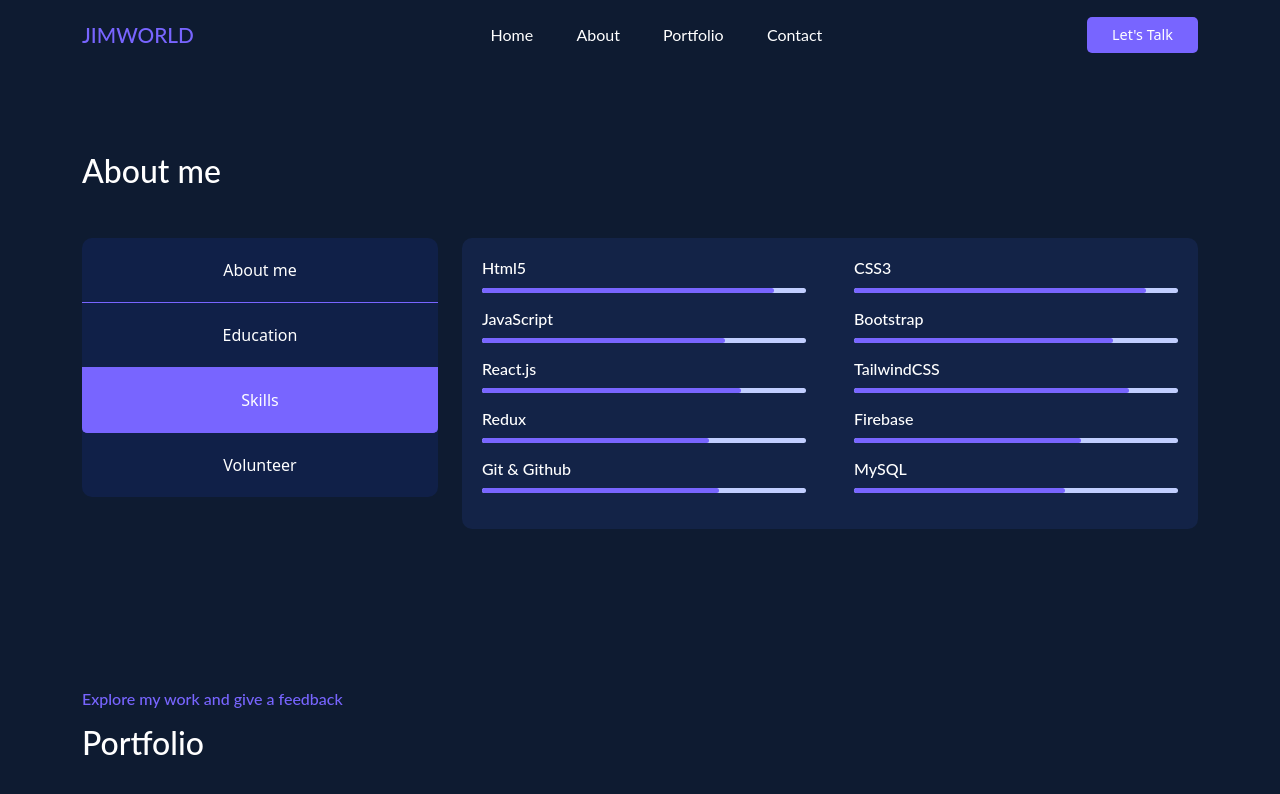
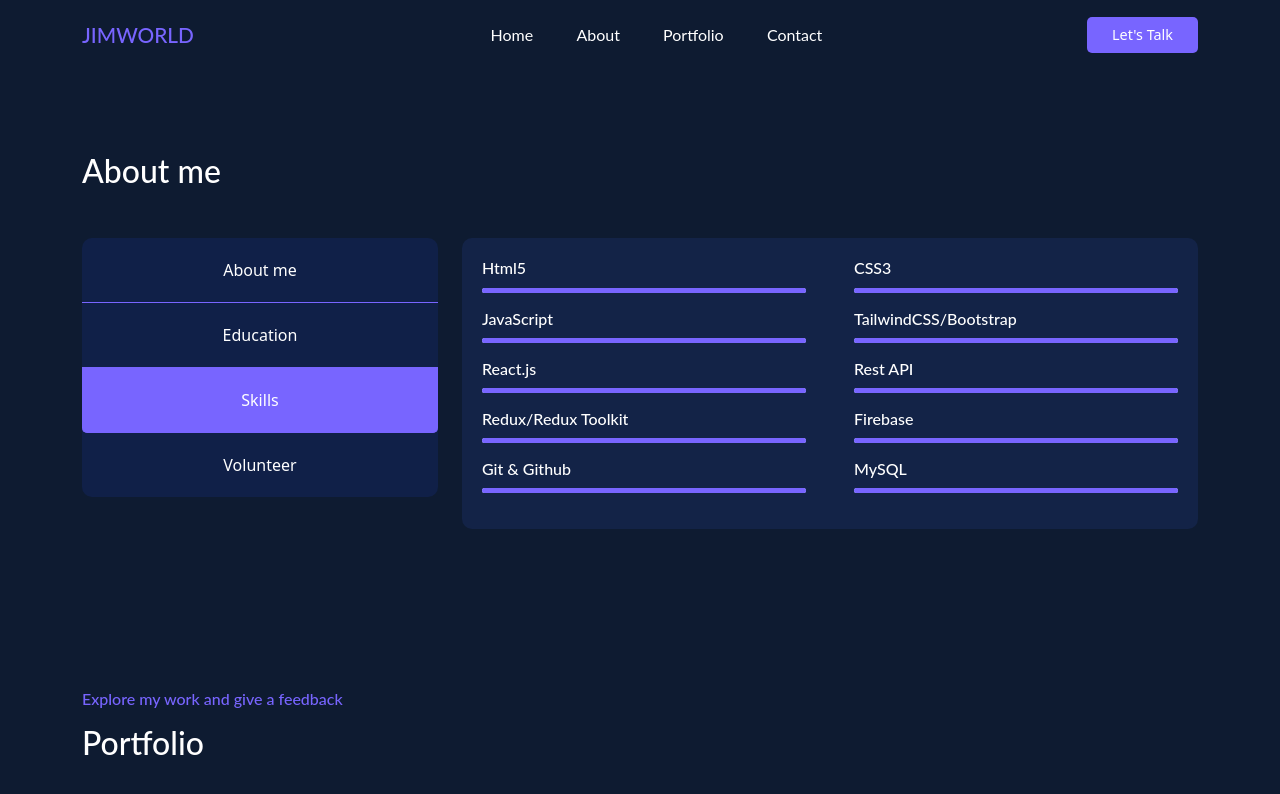
Before and after one commit to JIMMY-YA0/portfolio_site, a React (Create React App) app: page / in a window 1280 px wide. Both pictures are taken after a click on the button "Skills". Shown: the part 758-1552 px from the top of the page. Built offline with nearby package versions, Linux system fonts and the light colour scheme; the HTML template or start-up script is replaced by a standard one; a web font is replaced by a local one.

Commit message:
update portfolio

```diff
--- a/src/components/About/Skills.jsx
+++ b/src/components/About/Skills.jsx
@@ -4,45 +4,45 @@ import "./Skills.css";
 const frontendSkills = [
   {
     title: "Html5",
-    percentage: "90%",
+    percentage: "100%",
   },
   {
     title: "JavaScript",
-    percentage: "75%",
+    percentage: "100%",
   },
   {
     title: "React.js",
-    percentage: "80%",
+    percentage: "100%",
   },
   {
-    title: "Redux",
-    percentage: "70%",
+    title: "Redux/Redux Toolkit",
+    percentage: "100%",
   },
   {
     title: "Git & Github",
-    percentage: "73%",
+    percentage: "100%",
   },
 ];
 const backendSkills = [
   {
     title: "CSS3",
-    percentage: "90%",
+    percentage: "100%",
   },
   {
-    title: "Bootstrap",
-    percentage: "80%",
+    title: "TailwindCSS/Bootstrap",
+    percentage: "100%",
   },
   {
-    title: "TailwindCSS",
-    percentage: "85%",
+    title: "Rest API",
+    percentage: "100%",
   },
   {
     title: "Firebase",
-    percentage: "70%",
+    percentage: "100%",
   },
   {
     title: "MySQL",
-    percentage: "65%",
+    percentage: "100%",
   },
 ];
 const Skills = () => {
--- a/src/components/Header/Header.jsx
+++ b/src/components/Header/Header.jsx
@@ -60,7 +60,7 @@ const Header = () => {
           <div className="logo">
             <h5>JIMWORLD</h5>
           </div>
-          <div className="nav_menu" ref={menuRef} onClick={menuToggle}>
+          <div className="nav_menu" ref={menuRef}>
             <ul className="nav_list">
               {navLinks.map((item, index) => (
                 <li className="nav_item" key={index}>
--- a/src/components/Portfolio/Portfolio.jsx
+++ b/src/components/Portfolio/Portfolio.jsx
@@ -3,17 +3,29 @@ import { Container, Row, Col } from "reactstrap";
 import "./Portfolio.css";
 import Port_img from "../../assets/Portfolio.JPG";
 import Macro_img from "../../assets/MacroView.JPG";
+import Linked_img from "../../assets/LinkedIn.JPG";
+import Foodel_img from "../../assets/FooDEL.JPG";
 
 const portfolioData = [
+  {
+    imgUrl: Foodel_img,
+    title: "FooDEL",
+    url: "https://foodelivery-react-ts.web.app/home",
+  },
+  {
+    imgUrl: Macro_img,
+    title: "MacroView",
+    url: "https://macroview.web.app/Home",
+  },
   {
     imgUrl: Port_img,
     title: "Portfolio Website",
     url: "http://jimmyyao.com.au/",
   },
   {
-    imgUrl: Macro_img,
-    title: "MacroView",
-    url: "https://macroview.web.app/Home",
+    imgUrl: Linked_img,
+    title: "LinkedIn Clone",
+    url: "https://linkedin-clone-68.web.app/",
   },
 ];
 
```
Also changed, not shown: src/assets/FooDEL.JPG (added), src/assets/LinkedIn.JPG (added).
